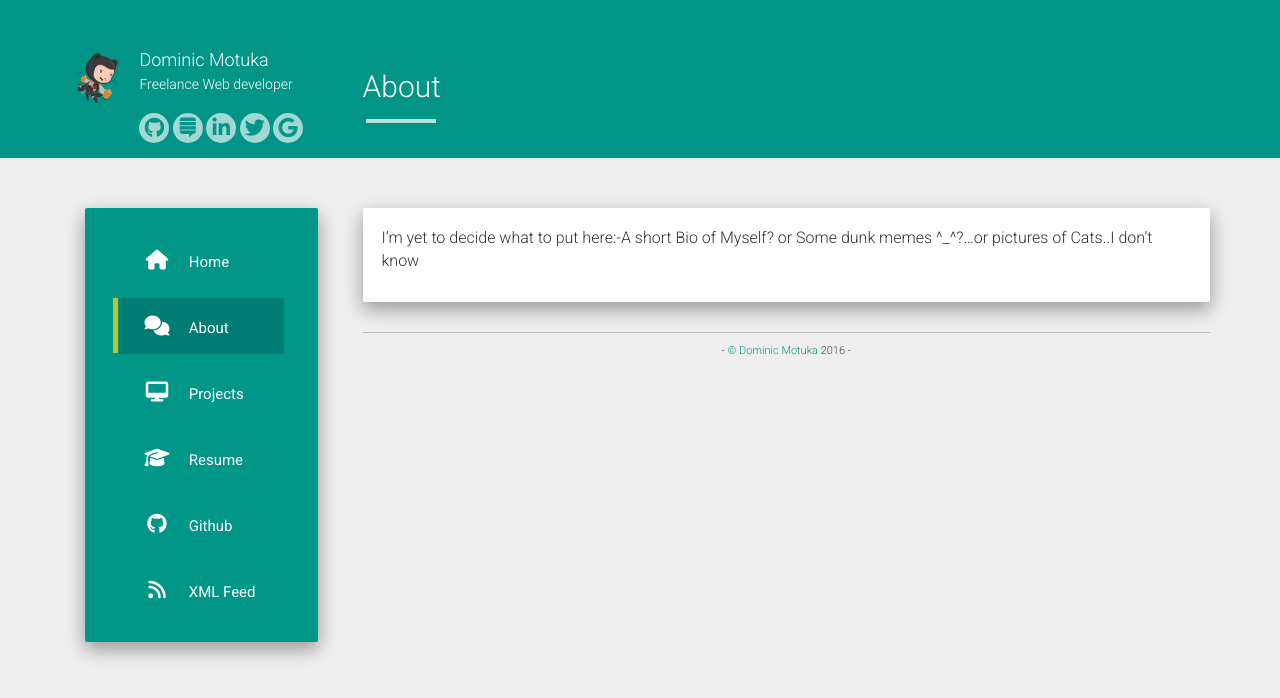
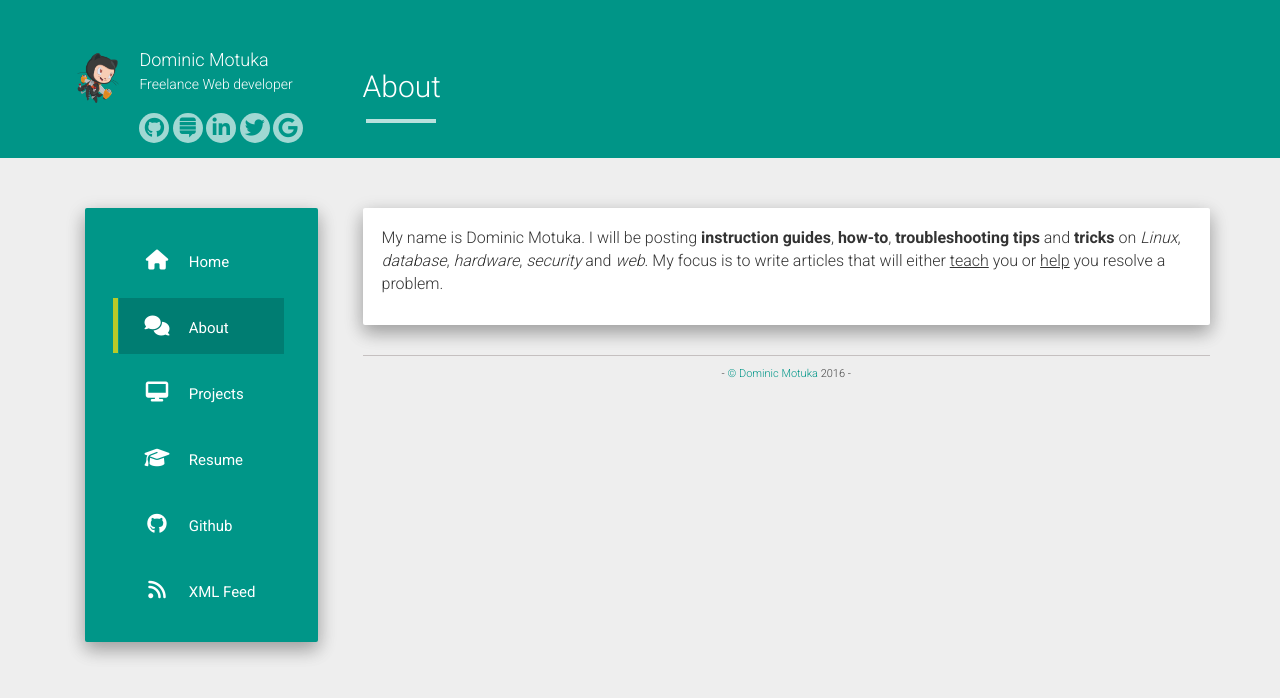
Before and after one commit to daumie/blog, a Jekyll site: the page built from about.md, in a window 1280 px wide. Shown: the top 698 px of the page. Built offline with Jekyll 4.4.1, drawn with Linux system fonts in a browser that asks for light colours; nearby versions of some CDN libraries.

Commit message:
update about me to point vision of blog

```diff
--- a/about.md
+++ b/about.md
@@ -4,4 +4,4 @@ title: About
 permalink: /about/
 ---
 
-I'm yet to decide what to put here:-A short Bio of Myself? or Some dunk memes ^_^?...or pictures of Cats..I don't know
+My name is Dominic Motuka. I will be posting **instruction guides**, **how-to**, **troubleshooting tips** and **tricks** on _Linux_, _database_, _hardware_, _security_ and _web_. My focus is to write articles that will either <u>teach</u> you or <u>help</u> you resolve a problem.
```
